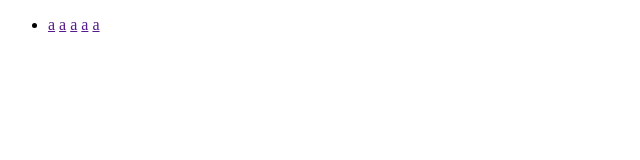
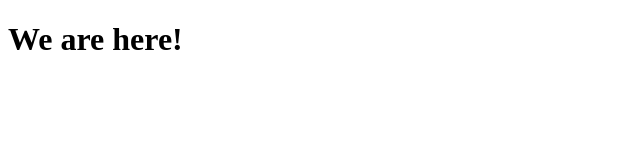
Before and after one commit to ivodim1337/JADemo, a plain HTML site: page index.html in a window 1280 px wide. Shown: the whole page, without its empty margins (0-640 px from the left). Drawn offline with Linux system fonts and the light colour scheme.

Commit message:
JA-0003-New h1

```diff
--- a/index.html
+++ b/index.html
@@ -6,15 +6,7 @@
     <title>Document</title>
 </head>
 <body>
-    <nav>
-        <ul>
-            <li><a href="">a</a>
-                <a href="">a</a>
-                <a href="">a</a>
-                <a href="">a</a>
-                <a href="">a</a></li>
-        </ul>
-    </nav>
+    <h1>We are here!</h1>
 
 </body>
 </html>
```
